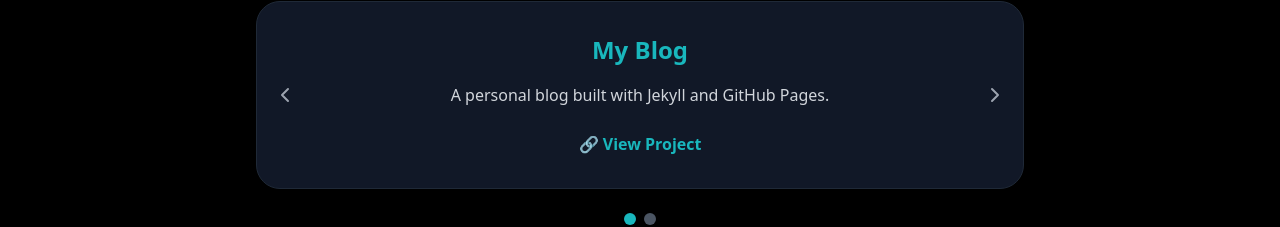
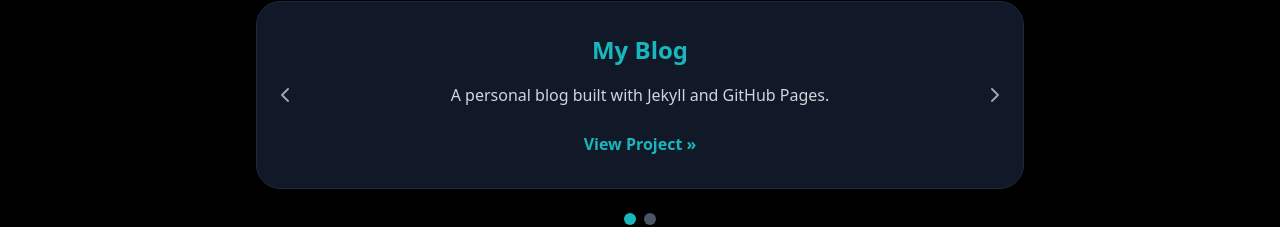
Before and after one commit to srideviblogs/my-portfolio-react, a React (Create React App) app: page / in a window 1280 px wide. Shown: the part 2834-3061 px from the top of the page. Built offline with nearby package versions, Linux system fonts and the light colour scheme.

Commit message:
Update Portfolio.js

```diff
--- a/src/components/Portfolio.js
+++ b/src/components/Portfolio.js
@@ -44,7 +44,7 @@
                 rel="noopener noreferrer"
                 className="text-tealcustom font-semibold hover:underline"
               >
-                🔗 View Project
+                View Project »
               </a>
             </motion.div>
           </AnimatePresence>
```
